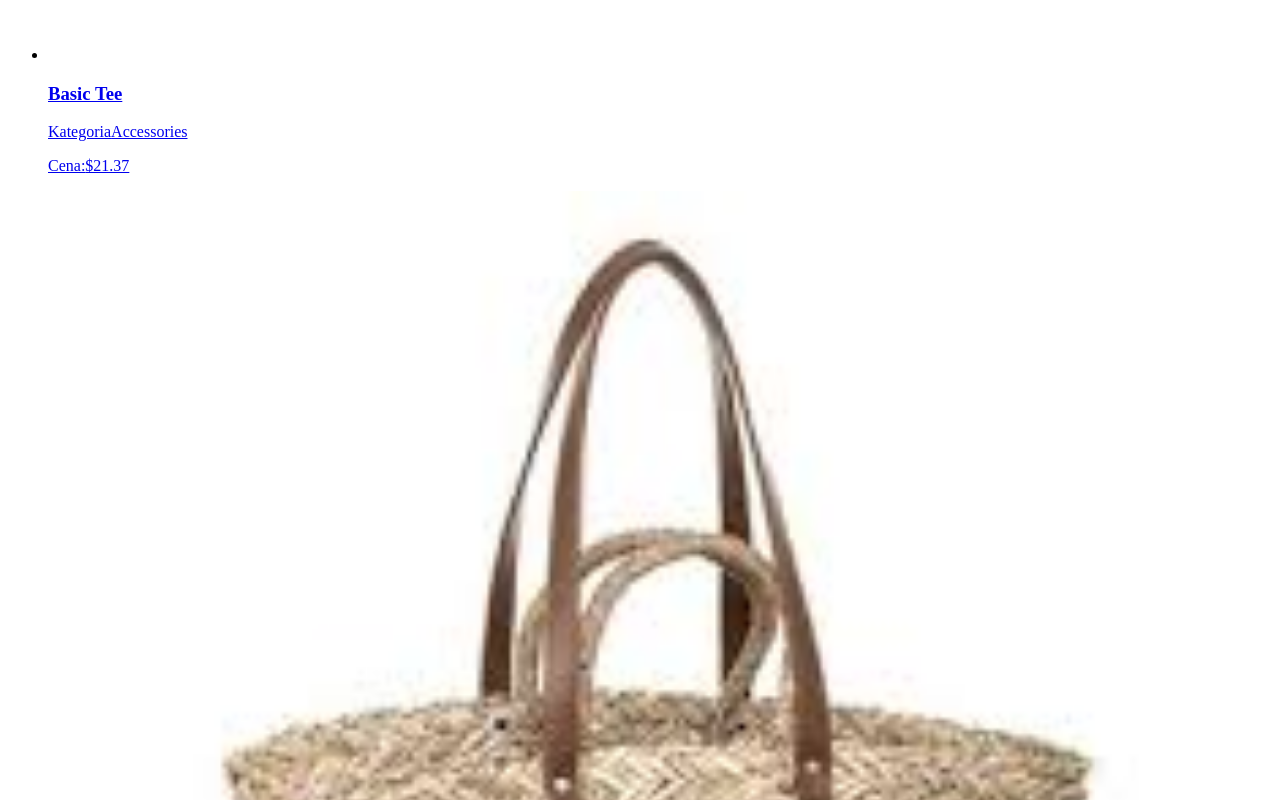
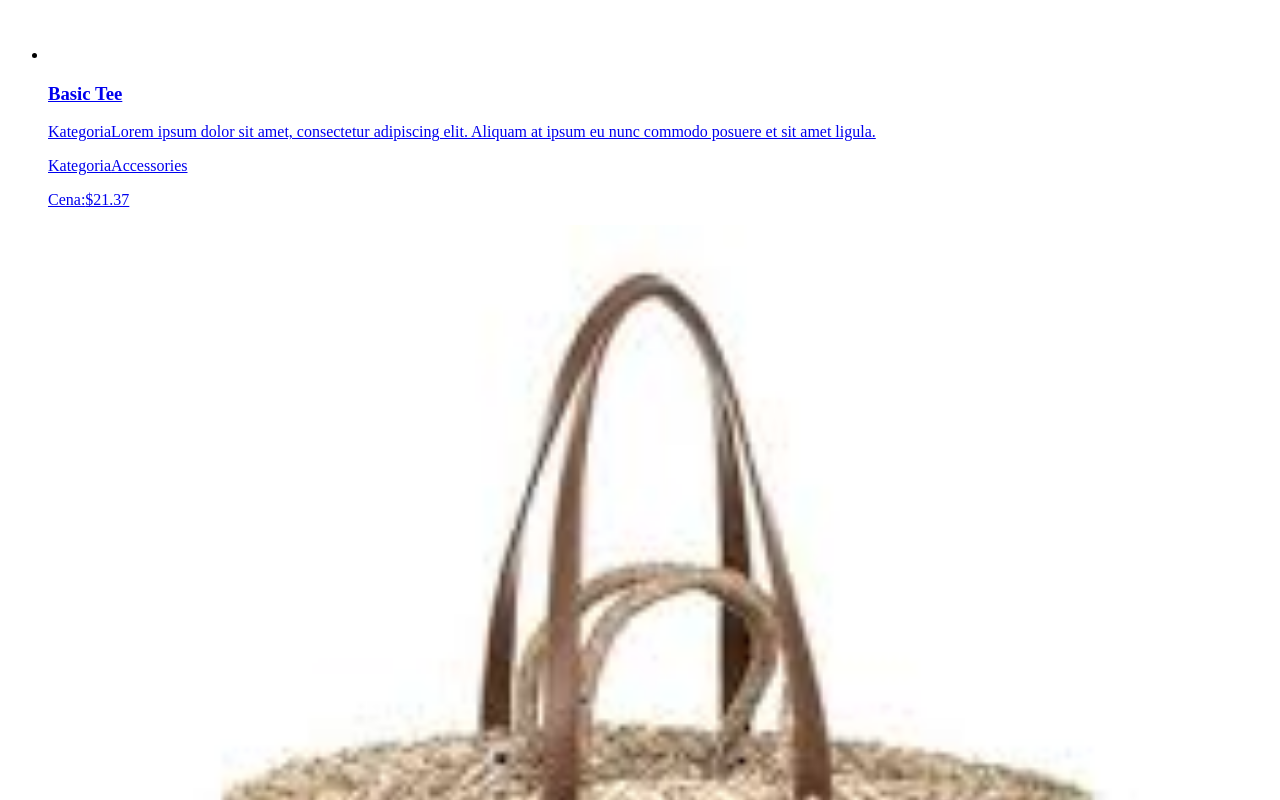
Before and after one commit to takimi12/Week-2, a Next.js app: page /page in a window 1280 px wide. Shown: the part 1180-1980 px from the top of the page. Built offline with nearby package versions, Linux system fonts and the light colour scheme.

Commit message:
Zad 7 v.2

```diff
--- a/src/ui/atoms/ProductListItemDescription.tsx
+++ b/src/ui/atoms/ProductListItemDescription.tsx
@@ -6,7 +6,7 @@ type ProductListItemDescriptionProps = {
 };
 
 export const ProductListItemDescription = ({
-	product: { category, name, price },
+	product: { category, description, name, price },
 }: ProductListItemDescriptionProps) => {
 	return (
 		<>
@@ -15,6 +15,10 @@ export const ProductListItemDescription = ({
 					<h1 className="text-sm font-semibold text-gray-700">
 						{name}
 					</h1>
+					<p className="mt-1 text-sm text-gray-500">
+						<span className="sr-only">Kategoria</span>
+						{description}
+					</p>
 					<p className="mt-1 text-sm text-gray-500">
 						<span className="sr-only">Kategoria</span>
 						{category}
```
